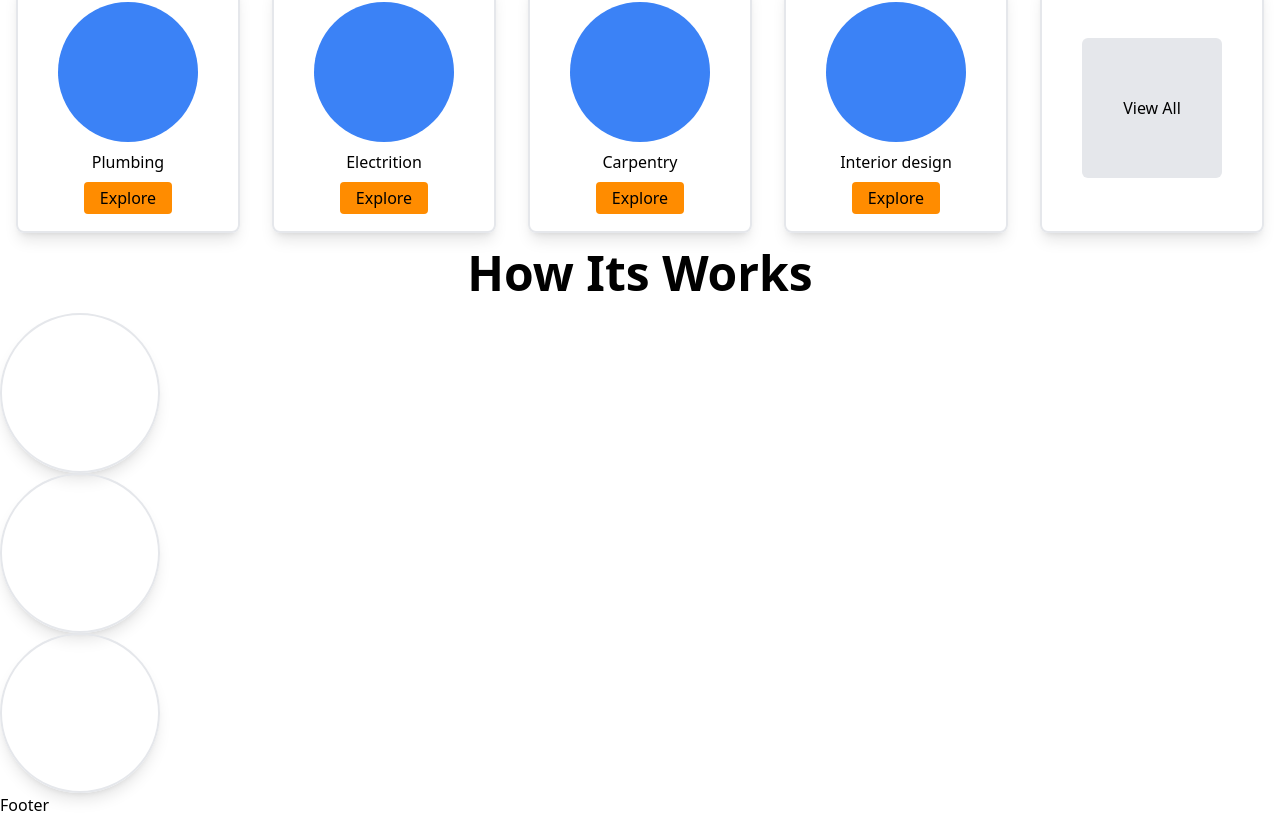
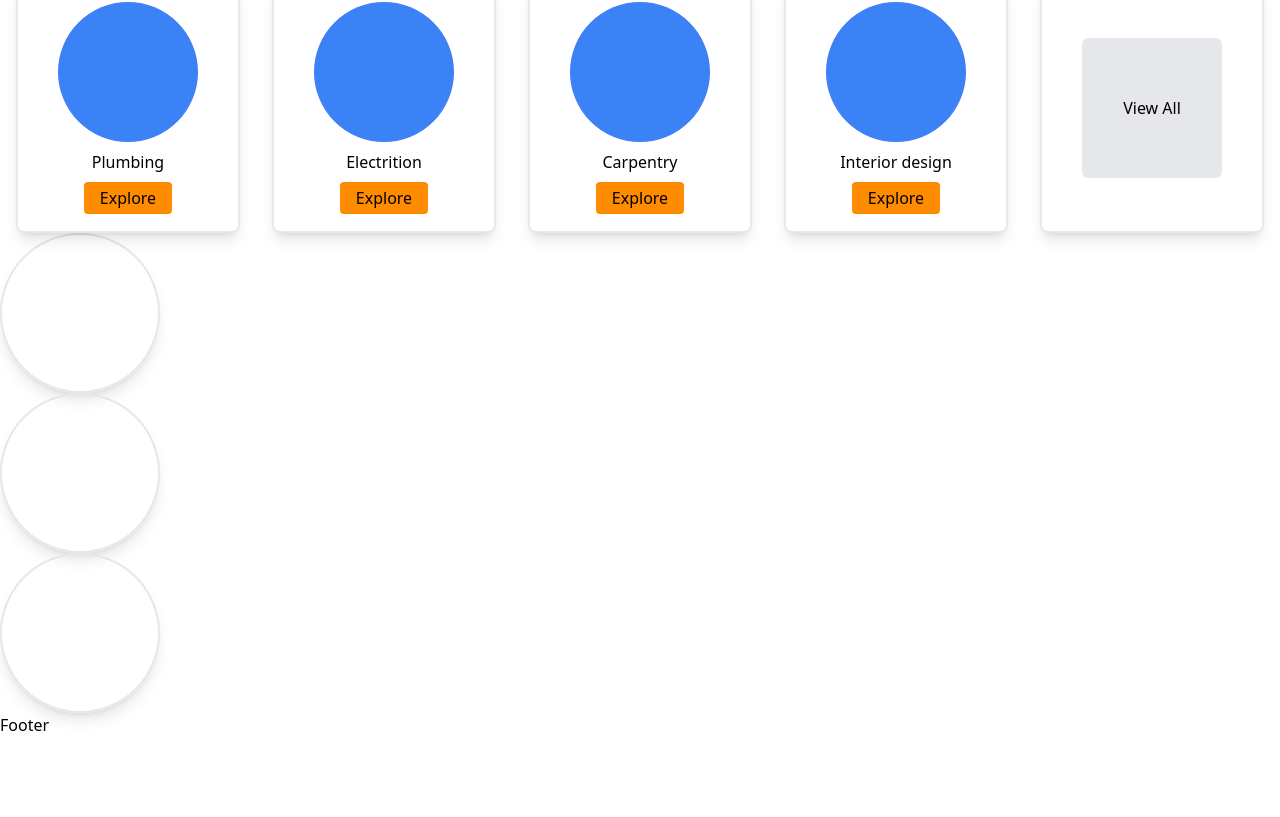
Before and after one commit to shivanand91/Sarvisso, a React (Vite) app in the folder Frontend/: page / in a window 1280 px wide. Shown: the part 685-1502 px from the top of the page. After the commit the page ends 1422 px from the top, so only its background shows below. Built offline with nearby package versions, Linux system fonts and the light colour scheme.

Commit message:
change by pandey

```diff
--- a/Frontend/src/components/Works.jsx
+++ b/Frontend/src/components/Works.jsx
@@ -3,7 +3,6 @@ import React from 'react'
 const Works = () => {
   return (
     <div>
-      <h1 className='text-center font-bold mb-4 mt-4 text-5xl'>How Its Works</h1>
 
       <div className='h-[160px] w-[160px] shadow-lg border-2  rounded-full gap 3'></div>
       <div className='h-[160px] w-[160px] shadow-lg border-2 rounded-full gap 3'></div>
```
